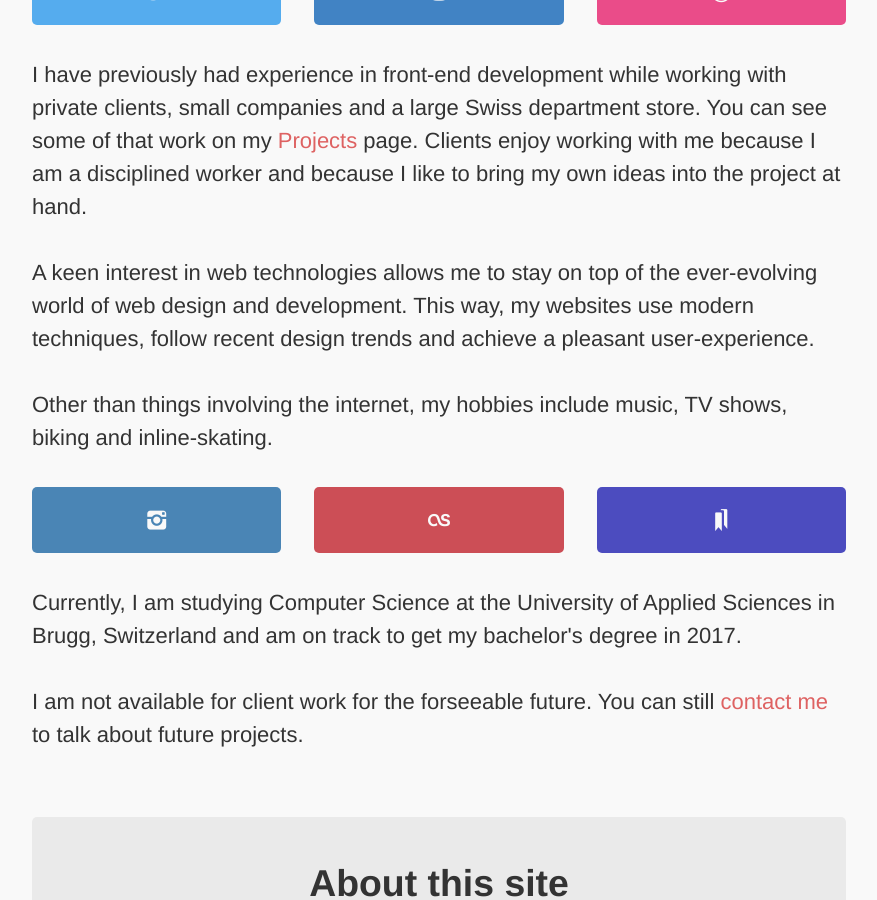
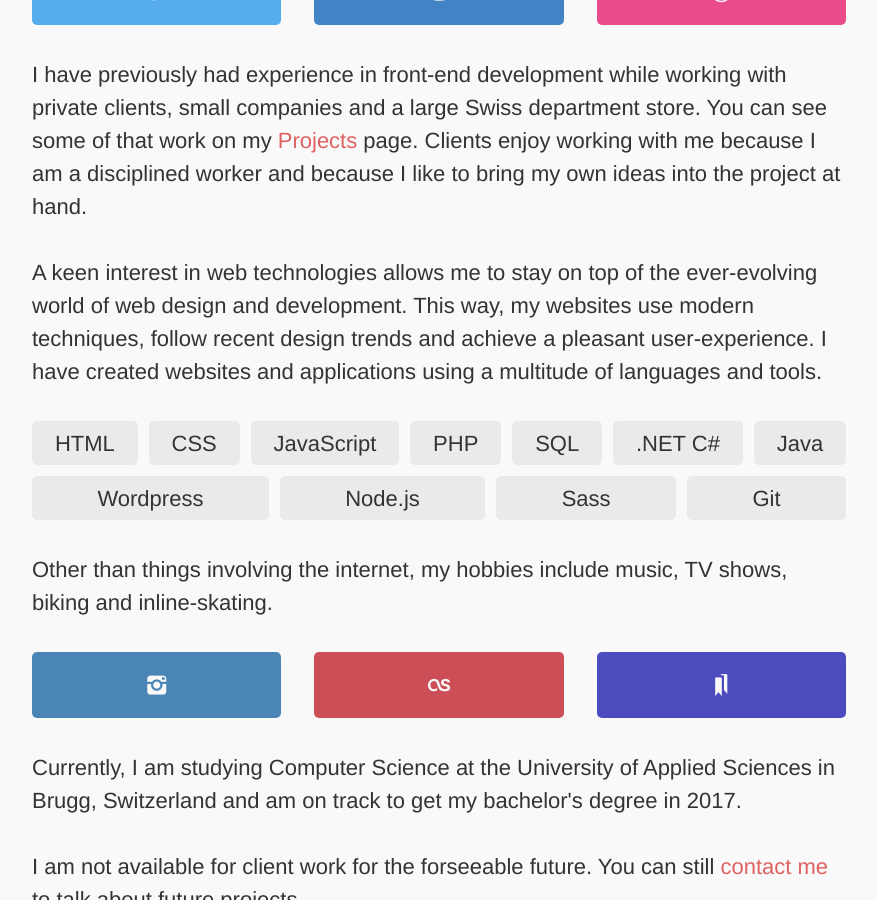
Before and after one commit to RadLikeWhoa/old.sacha.me, a Jekyll site: the page built from about/index.html, in a window 1280 px wide and 900 px high, scrolled down 1300 px. Shown: the whole window, without its empty margins (201-1078 px from the left). Built offline with Jekyll 4.4.1, drawn with Linux system fonts in a browser that asks for light colours; some web fonts are replaced.

Commit message:
Add known programming languages to profile page

```diff
--- a/about/index.html
+++ b/about/index.html
@@ -24,7 +24,20 @@ description: "Read about styles and components used on sacha.me."
       </li>
     </ul>
     <p>I have previously had experience in front-end development while working with private clients, small companies and a large Swiss department store. You can see some of that work on my <a href="/projects/">Projects</a> page. Clients enjoy working with me because I am a disciplined worker and because I like to bring my own ideas into the project at hand.</p>
-    <p>A keen interest in web technologies allows me to stay on top of the ever-evolving world of web design and development. This way, my websites use modern techniques, follow recent design trends and achieve a pleasant user-experience.</p>
+    <p>A keen interest in web technologies allows me to stay on top of the ever-evolving world of web design and development. This way, my websites use modern techniques, follow recent design trends and achieve a pleasant user-experience. I have created websites and applications using a multitude of languages and tools.</p>
+    <ul data-tags="full">
+      <li class="tag">HTML</li>
+      <li class="tag">CSS</li>
+      <li class="tag">JavaScript</li>
+      <li class="tag">PHP</li>
+      <li class="tag">SQL</li>
+      <li class="tag">.NET C#</li>
+      <li class="tag">Java</li>
+      <li class="tag">Wordpress</li>
+      <li class="tag">Node.js</li>
+      <li class="tag">Sass</li>
+      <li class="tag">Git</li>
+    </ul>
     <p>Other than things involving the internet, my hobbies include music, TV shows, biking and inline-skating.</p>
     <ul class="social-list" data-grid>
       <li class="social-item" data-col="1-3">
```
